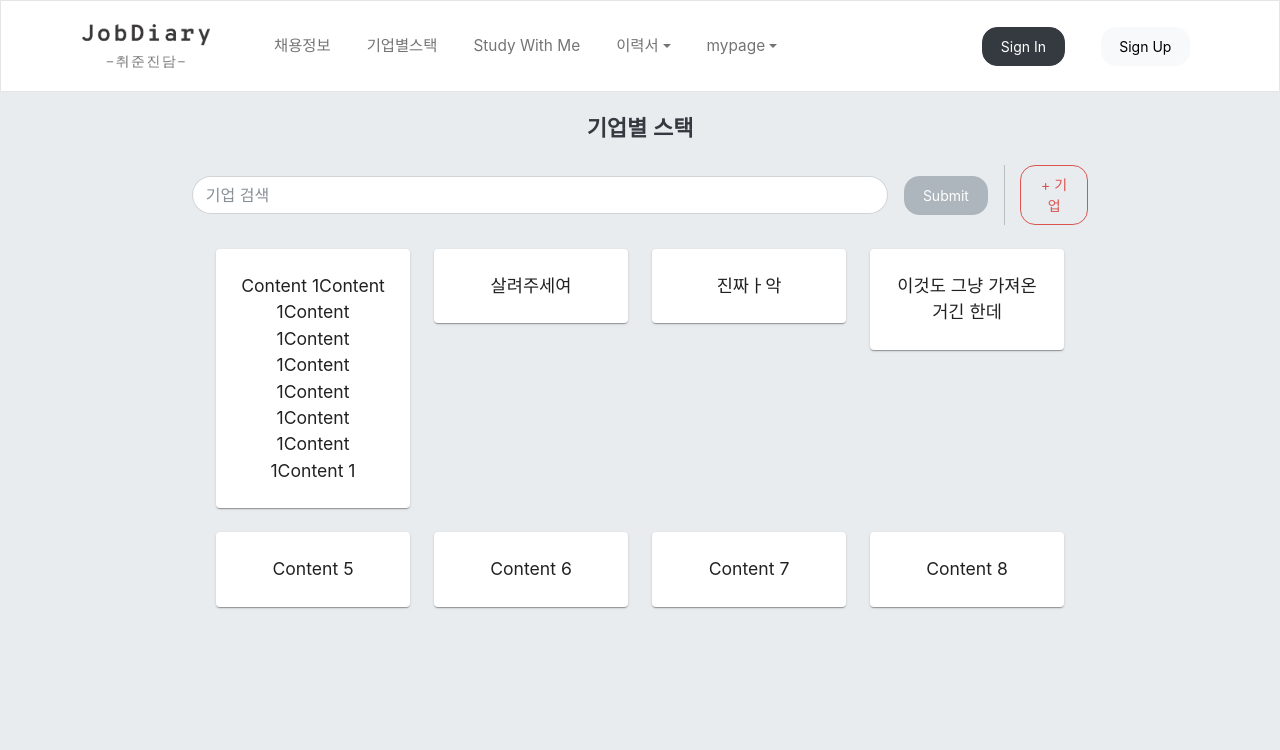
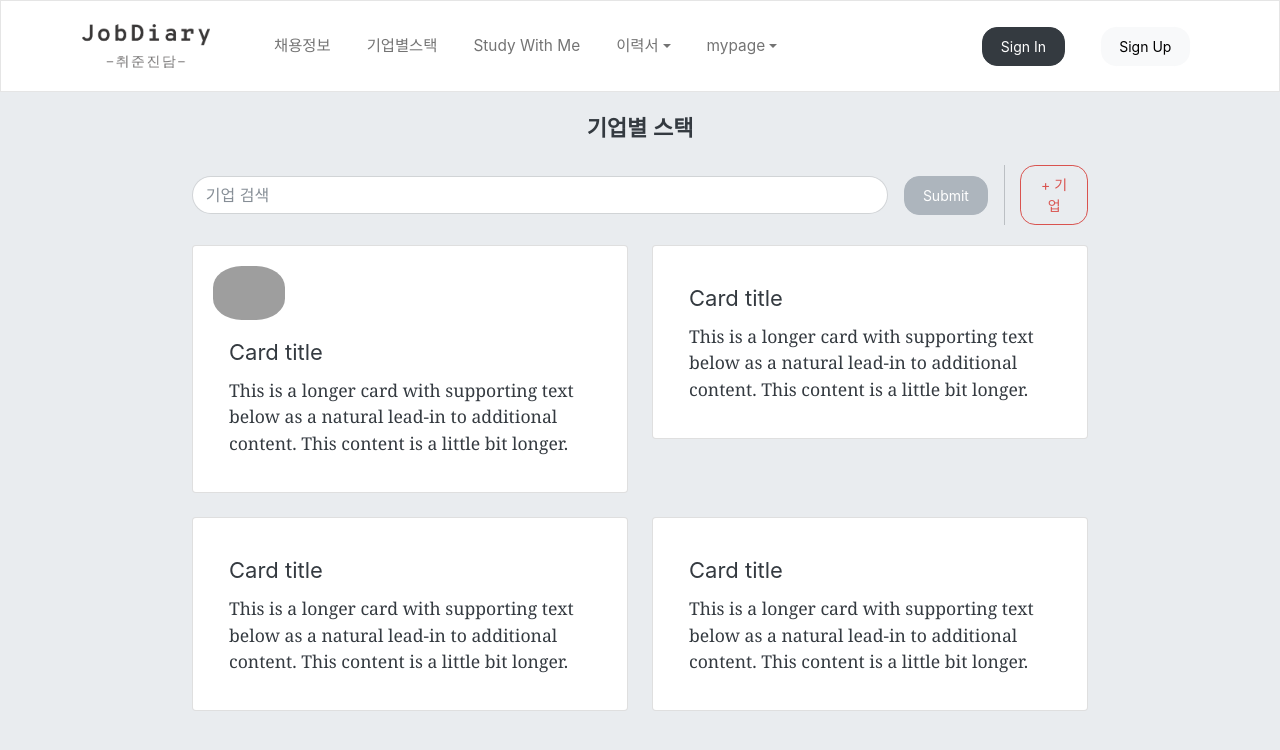
Before and after one commit to Hye-Kyung9/JobDiary_front, a React (Create React App) app: page /stack in a window 1280 px wide. Shown: the top 750 px of the page. Built offline with nearby package versions, Linux system fonts and the light colour scheme; grey boxes are pictures that could not be loaded; a web font is replaced by a local one.

Commit message:
ADD StackCard

```diff
--- a/src/index.css
+++ b/src/index.css
@@ -533,3 +533,20 @@ ul {
   clip:rect(0,0,0,0);
   border: 0;
 }
+
+.hstack {
+  display: flex;
+  flex-direction: row;
+  align-items: center;
+  align-self: stretch;
+  margin-bottom: 20px;
+}
+
+.logo_img {
+  max-width: 72px;
+  border-radius: 40%;
+}
+
+.card{
+  padding: 20px;
+}
--- a/src/pages/stack/StackBody.js
+++ b/src/pages/stack/StackBody.js
@@ -1,55 +1,72 @@
-import React, { Component } from "react";
-import { withStyles } from "@material-ui/core/styles";
-import Paper from "@material-ui/core/Paper";
-import Grid from "@material-ui/core/Grid";
+import React from "react";
+import { Row, Col, Card } from "react-bootstrap";
 
-const styles = (theme) => ({
-  root: {
-    padding: theme.spacing(3),
-  },
-  paper: {
-    padding: theme.spacing(3),
-    textAlign: "center",
-    color: theme.palette.text.primary,
-  },
-});
+const StackBody = () => {
+  return (
+    <div>
+      <Row xs={1} md={2} className="g-4">
+        {/* {Array.from({ length: 9 }).map((_, idx) => ( */}
+        <Col>
+          <Card>
+            {/* <Card.Img variant="top" src="holder.js/100px160" /> */}
+            <img
+              src="https://static.codenary.co.kr/company_logo/1.png"
+              alt=""
+              className="logo_img"
+            ></img>
+            <Card.Body>
+              <Card.Title>Card title</Card.Title>
+              <Card.Text>
+                This is a longer card with supporting text below as a natural
+                lead-in to additional content. This content is a little bit
+                longer.
+              </Card.Text>
+            </Card.Body>
+          </Card>
+        </Col>
+        <Col>
+          <Card>
+            {/* <Card.Img variant="top" src="holder.js/100px160" /> */}
+            <Card.Body>
+              <Card.Title>Card title</Card.Title>
+              <Card.Text>
+                This is a longer card with supporting text below as a natural
+                lead-in to additional content. This content is a little bit
+                longer.
+              </Card.Text>
+            </Card.Body>
+          </Card>
+        </Col>
+        <Col>
+          <Card>
+            {/* <Card.Img variant="top" src="holder.js/100px160" /> */}
+            <Card.Body>
+              <Card.Title>Card title</Card.Title>
+              <Card.Text>
+                This is a longer card with supporting text below as a natural
+                lead-in to additional content. This content is a little bit
+                longer.
+              </Card.Text>
+            </Card.Body>
+          </Card>
+        </Col>
+        <Col>
+          <Card>
+            {/* <Card.Img variant="top" src="holder.js/100px160" /> */}
+            <Card.Body>
+              <Card.Title>Card title</Card.Title>
+              <Card.Text>
+                This is a longer card with supporting text below as a natural
+                lead-in to additional content. This content is a little bit
+                longer.
+              </Card.Text>
+            </Card.Body>
+          </Card>
+        </Col>
+        {/* ))} */}
+      </Row>
+    </div>
+  );
+};
 
-class StackBody extends Component {
-  render() {
-    const { classes } = this.props;
-    return (
-      <div className={classes.root}>
-        <Grid container spacing={3}>
-          <Grid item lg={3} md={4} sm={6} xs={12}>
-            <Paper className={classes.paper}>
-              Content 1Content 1Content 1Content 1Content 1Content 1Content
-              1Content 1Content 1
-            </Paper>
-          </Grid>
-          <Grid item lg={3} md={4} sm={6} xs={12}>
-            <Paper className={classes.paper}>살려주세여</Paper>
-          </Grid>
-          <Grid item lg={3} md={4} sm={6} xs={12}>
-            <Paper className={classes.paper}>진짜ㅏ악</Paper>
-          </Grid>
-          <Grid item lg={3} md={4} sm={6} xs={12}>
-            <Paper className={classes.paper}>이것도 그냥 가져온거긴 한데</Paper>
-          </Grid>
-          <Grid item lg={3} md={4} sm={6} xs={12}>
-            <Paper className={classes.paper}>Content 5</Paper>
-          </Grid>
-          <Grid item lg={3} md={4} sm={6} xs={12}>
-            <Paper className={classes.paper}>Content 6</Paper>
-          </Grid>
-          <Grid item lg={3} md={4} sm={6} xs={12}>
-            <Paper className={classes.paper}>Content 7</Paper>
-          </Grid>
-          <Grid item lg={3} md={4} sm={6} xs={12}>
-            <Paper className={classes.paper}>Content 8</Paper>
-          </Grid>
-        </Grid>
-      </div>
-    );
-  }
-}
-export default withStyles(styles)(StackBody);
+export default StackBody;
```
